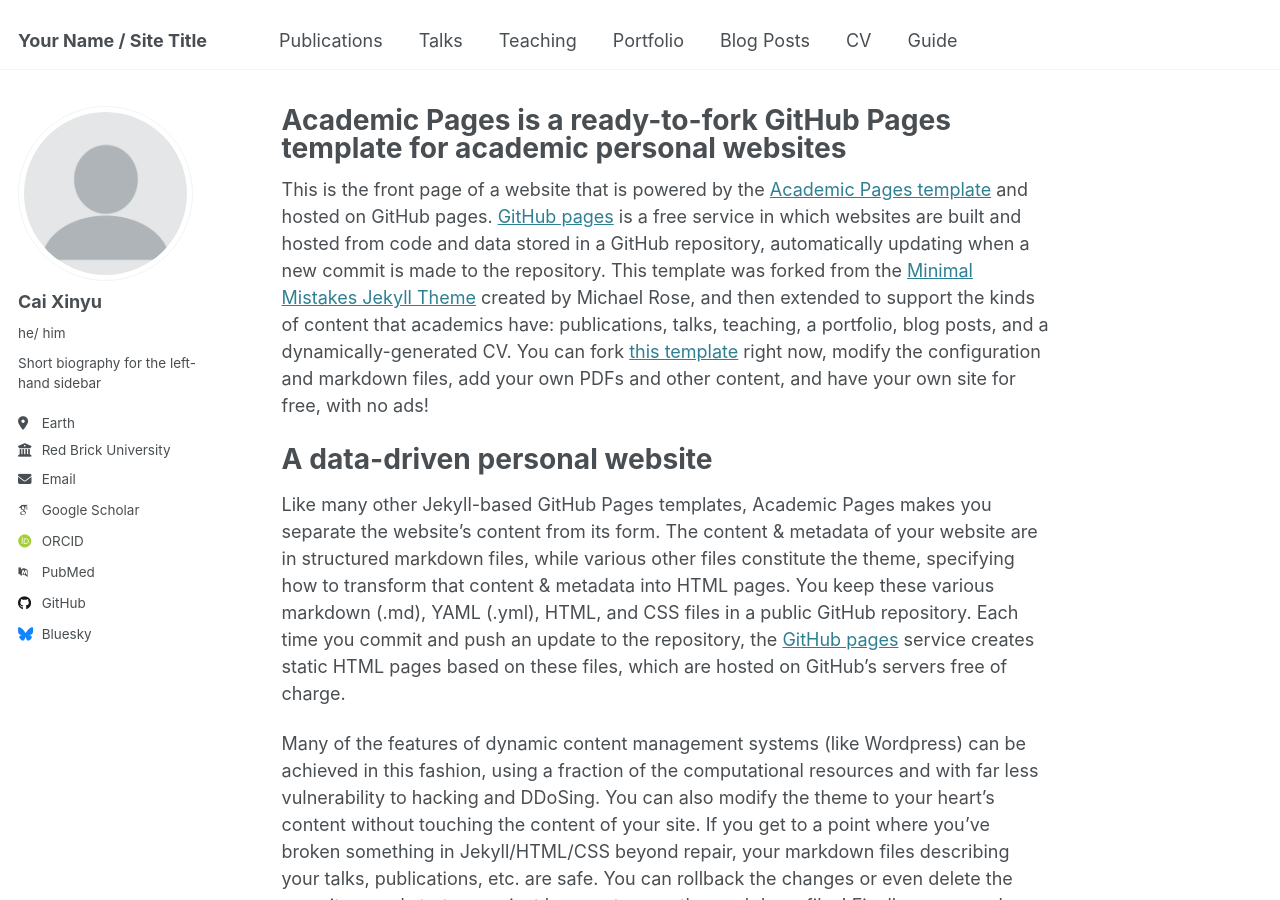
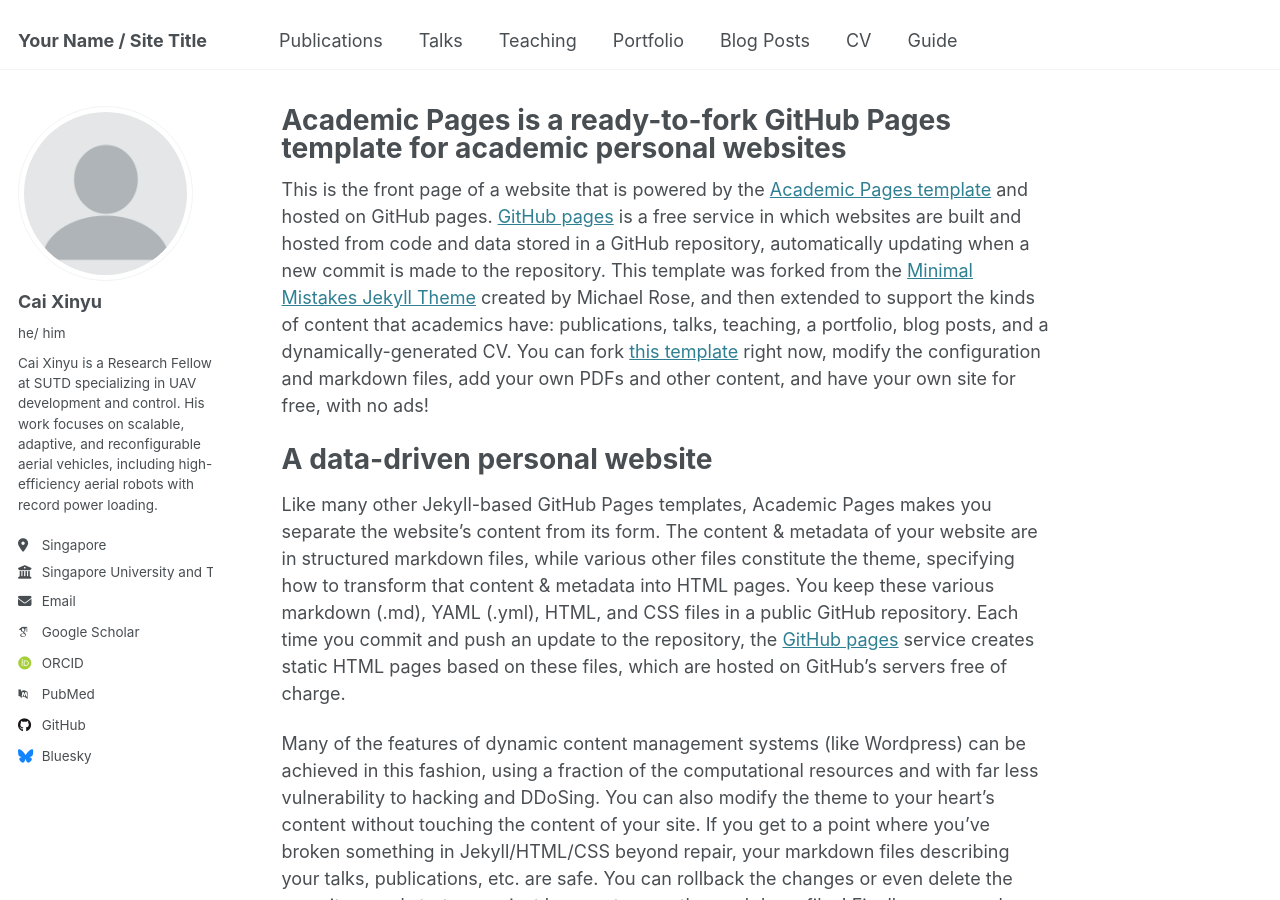
Before and after one commit to git-caixinyu/git-caixinyu.github.io, a Jekyll site: the page built from _pages/about.md, in a window 1280 px wide and 900 px high. Built offline with Jekyll 4.4.1, drawn with Linux system fonts in a browser that asks for light colours; some web fonts are replaced.

Commit message:
Update _config.yml

```diff
--- a/_config.yml
+++ b/_config.yml
@@ -25,11 +25,11 @@ author:
   avatar           : "profile.png"
   name             : "Cai Xinyu"
   pronouns         : "he/ him"  # example: "she/her"
-  bio              : "Short biography for the left-hand sidebar"
-  location         : "Earth"
-  employer         : "Red Brick University"
+  bio              : "Cai Xinyu is a Research Fellow at SUTD specializing in UAV development and control. His work focuses on scalable, adaptive, and reconfigurable aerial vehicles, including high-efficiency aerial robots with record power loading."
+  location         : "Singapore"
+  employer         : "Singapore University and Technology and Design"
   uri              : # URL
-  email            : "none@example.org"
+  email            : "xinyu_cai@sutd.edu.sg"
 
   # Academic websites
   arxiv            : # URL - Update with the correct link to your profile
```
